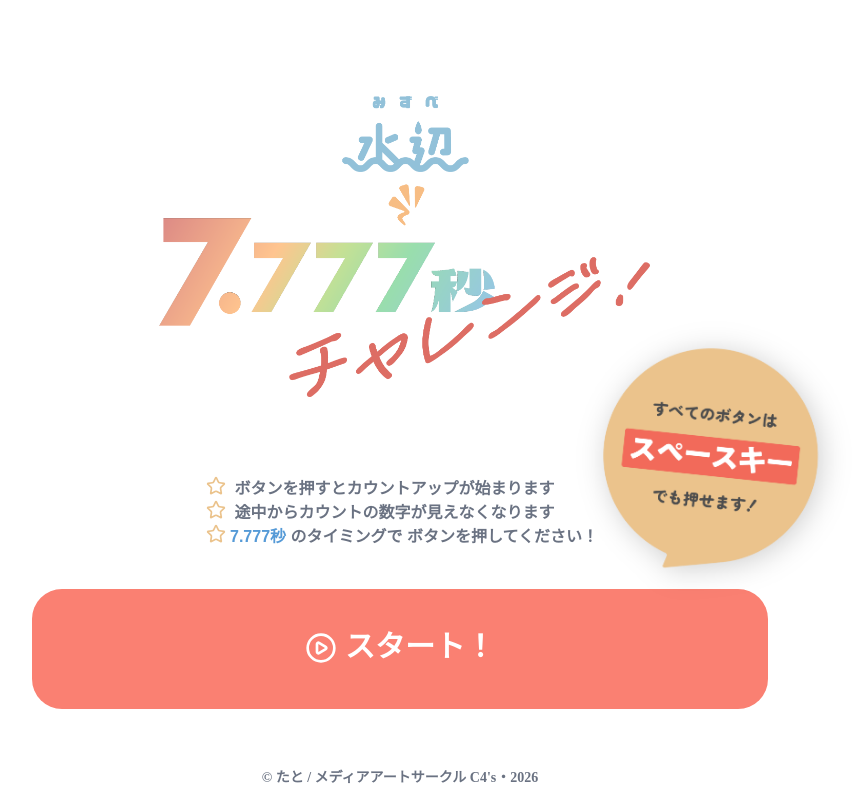
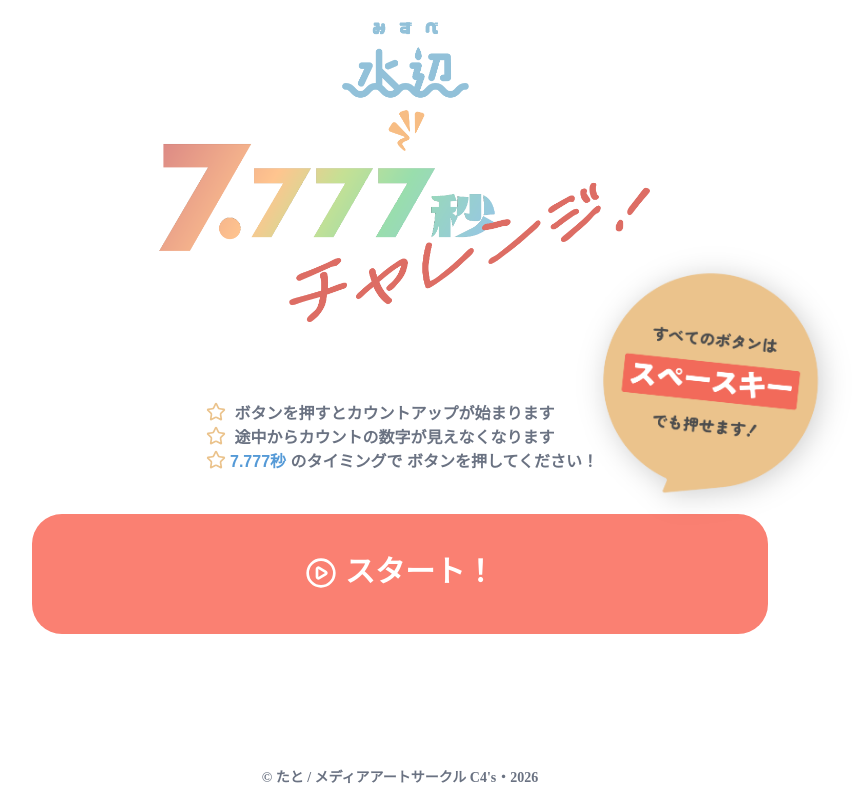
Before and after one commit to otTATto/c7pc, a Vue app: page / in a window 1280 px wide. Shown: the whole page, without its empty margins (240-1101 px from the left). Built offline with nearby package versions, Linux system fonts and the light colour scheme; a web font is replaced by a local one.

Commit message:
fix(ui): ページの要素を上下中央に寄せた

```diff
--- a/src/components/ResultScreen.vue
+++ b/src/components/ResultScreen.vue
@@ -55,7 +55,7 @@ onUnmounted(() => {
 </script>
 
 <template>
-  <div class="flex min-h-screen flex-col items-center px-4 pt-36">
+  <div class="flex min-h-screen flex-col items-center justify-center px-4 -mt-5">
     <div class="font-zen-kaku text-center font-bold text-gray-500">結果は…</div>
 
     <div class="font-mplus-rounded text-sub-blue mt-3 text-center text-3xl font-bold">
--- a/src/components/TopScreen.vue
+++ b/src/components/TopScreen.vue
@@ -28,8 +28,8 @@ onUnmounted(() => {
 </script>
 
 <template>
-  <div class="flex min-h-screen flex-col items-center pb-16">
-    <img :src="logo" width="500" class="mt-24" alt="7CHAL" />
+  <div class="flex min-h-screen flex-col items-center justify-center -mt-10 pb-16">
+    <img :src="logo" width="500" alt="7CHAL" />
 
     <div class="flex justify-center items-center mt-20 w-3xl px-4">
       <div class="font-zen-kaku font-bold text-gray-500">
```
